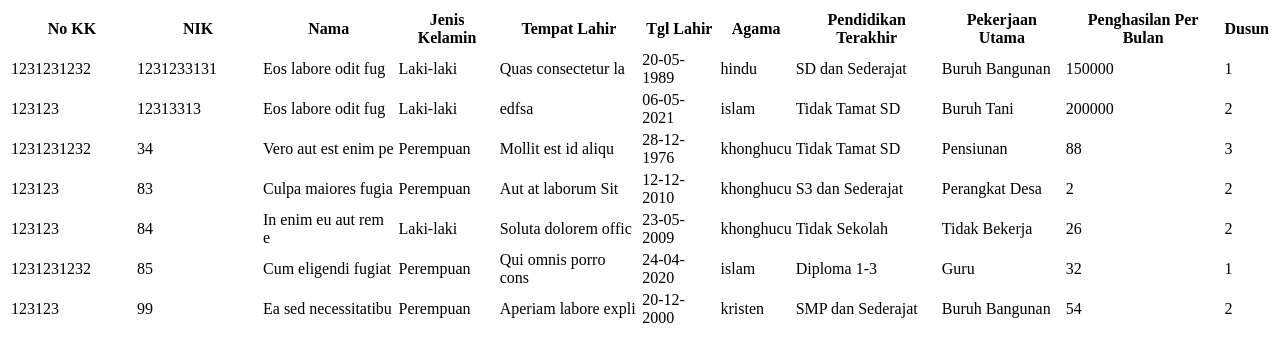
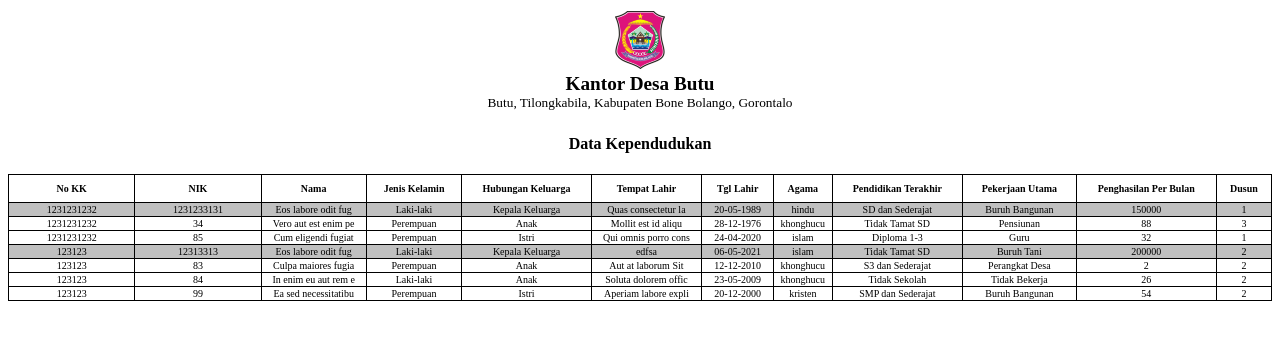
Before and after one commit to wayosu/new-simkbs, a PHP site: page /simkbs/app/print/data_kependudukan.php in a window 1280 px wide. Shown: the top 362 px of the page. Run offline with PHP 8.4, Linux system fonts and the light colour scheme; data comes from the database, SQL or seed files in the repository.

Commit message:
perbaikan data kependudukan

```diff
--- a/app/print/data_kependudukan.php
+++ b/app/print/data_kependudukan.php
@@ -2,7 +2,7 @@
 
 <head>
     <title>Data Kependudukan</title>
-    <style type="text/css" media="print">
+    <style>
         @page {
             size: landscape;
         }
@@ -11,32 +11,70 @@
             font-family: 'Times New Roman', sans-serif;
         }
 
-        table {
+        .display-body {
             font-size: 10px;
             border: 1px solid black;
             width: 100%;
             border-collapse: collapse;
         }
 
-        table th {
+        .display-body th {
             padding: 8px;
         }
 
-        table th,
-        table td {
+        .display-body th,
+        .display-body td {
             border: 1px solid black;
+        }
+
+        .display-header {
+            margin-bottom: 1rem;
+        }
+
+        .display-header td {
+            text-align: center;
+        }
+
+        .title-header {
+            font-size: 1.2rem;
+            font-weight: bold;
+        }
+
+        h4 {
+            text-align: center;
+        }
+
+        .background-tr {
+            background-color: silver;
         }
     </style>
 </head>
 
 <body>
-    <table width="100%">
+    <table width="100%" class="display-header">
+        <tr>
+            <td>
+                <img src="../../kab.png" alt="logo-kab" width="50">
+            </td>
+        </tr>
+        <tr>
+            <td>
+                <span class="title-header">Kantor Desa Butu</span><br>
+                <small>Butu, Tilongkabila, Kabupaten Bone Bolango, Gorontalo</small>
+            </td>
+        </tr>
+    </table>
+
+    <h4>Data Kependudukan</h4>
+
+    <table width="100%" class="display-body">
         <thead>
             <tr>
                 <th width="10%">No KK</th>
                 <th width="10%">NIK</th>
                 <th>Nama</th>
                 <th>Jenis Kelamin</th>
+                <th>Hubungan Keluarga</th>
                 <th>Tempat Lahir</th>
                 <th>Tgl Lahir</th>
                 <th>Agama</th>
@@ -49,18 +87,35 @@
         <tbody>
             <?php
             include '../koneksi.php';
-            $sql = $mysqli->query("SELECT * FROM tabel_kependudukan JOIN tabel_pendidikan ON tabel_kependudukan.NIK=tabel_pendidikan.NIK JOIN tabel_pekerjaan ON tabel_kependudukan.NIK=tabel_pekerjaan.NIK");
+            $sql = $mysqli->query("SELECT * FROM tabel_kependudukan JOIN tabel_pendidikan ON tabel_kependudukan.NIK=tabel_pendidikan.NIK JOIN tabel_pekerjaan ON tabel_kependudukan.NIK=tabel_pekerjaan.NIK ORDER BY NO_KK DESC");
             while ($row = $sql->fetch_assoc()) {
             ?>
-                <tr>
+                <?php if ($row['HBKEL'] == 1) : ?>
+                <tr align="center" class="background-tr">
+                <?php else : ?>
+                <tr align="center">
+                <?php endif; ?>
                     <td><?= $row['NO_KK']; ?></td>
                     <td><?= $row['NIK']; ?></td>
                     <td><?= $row['NAMA_LGKP']; ?></td>
                     <td>
                         <?php if ($row['JK'] == 1) : ?>
                             Laki-laki
+                        <?php elseif ($row['JK'] == 2) : ?>
+                            Perempuan
                         <?php else : ?>
-                            Perempuan
+                            -
+                        <?php endif; ?>
+                    </td>
+                    <td>
+                        <?php if ($row['HBKEL'] == 1) : ?>
+                            Kepala Keluarga
+                        <?php elseif ($row['HBKEL'] == 3) : ?>
+                            Istri
+                        <?php elseif ($row['HBKEL'] == 9) : ?>
+                            Anak
+                        <?php else : ?>
+                            -
                         <?php endif; ?>
                     </td>
                     <td><?= $row['TMPT_LHR']; ?></td>
```
Also changed, not shown: app/function/function_data_kependudukan.php (+14 -6 lines), views/pages/data_kependudukan.php (+4 -4 lines), views/pages/detail_penduduk.php (+75 -53 lines).
